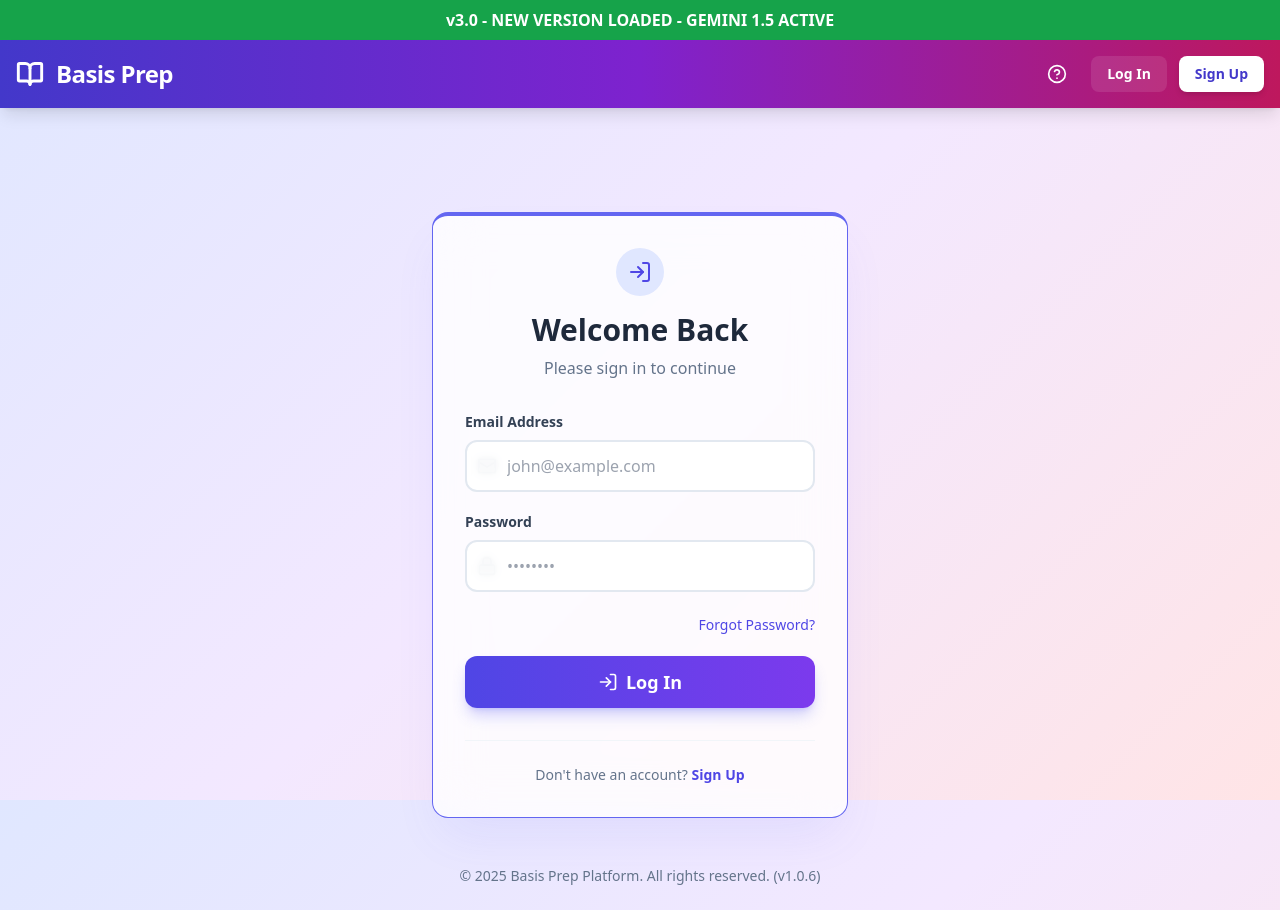
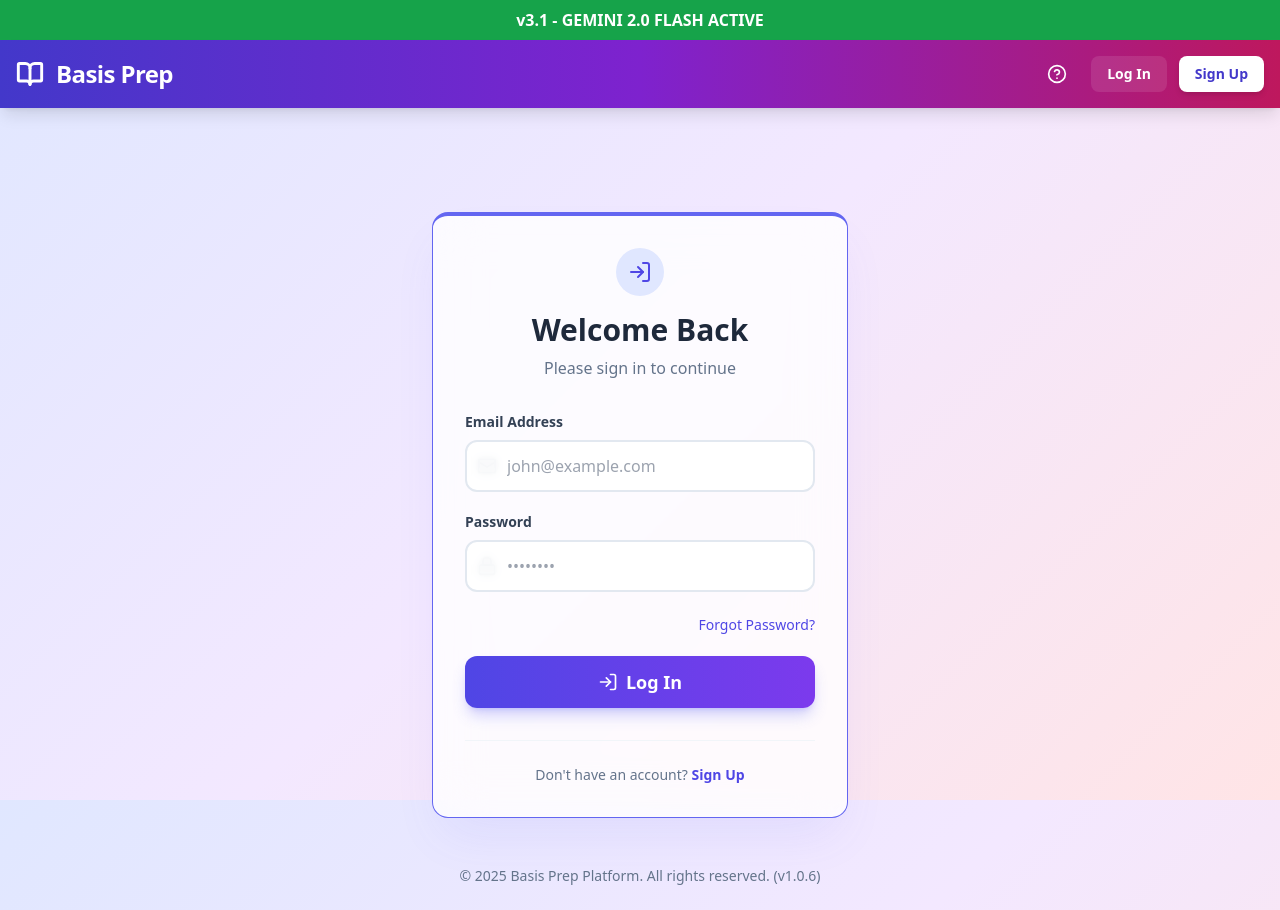
Before and after one commit to mfmqazi/basis-prep, a React (Vite) app: page /login in a window 1280 px wide. Built offline with nearby package versions, Linux system fonts and the light colour scheme; no server answers.

Commit message:
Fix: Use gemini-2.0-flash (GA model) instead of deprecated gemini-1.5-flash

```diff
--- a/src/App.jsx
+++ b/src/App.jsx
@@ -15,7 +15,7 @@ function App() {
   return (
     <Router basename={import.meta.env.DEV ? '/' : '/basis-prep'}>
       <div className="bg-green-600 text-white text-center py-2 font-bold px-4">
-        v3.0 - NEW VERSION LOADED - GEMINI 1.5 ACTIVE
+        v3.1 - GEMINI 2.0 FLASH ACTIVE
       </div>
       <AuthProvider>
         <Layout>
--- a/src/utils/QuestionGenerator.js
+++ b/src/utils/QuestionGenerator.js
@@ -61,7 +61,7 @@ export async function generateQuestions(grade, subject, topic, count = 5) {
     const apiKey = import.meta.env.VITE_GEMINI_API_KEY;
 
     // Debug log to check if key exists (don't log the actual key)
-    console.log("v1.0.5 - Using Gemini 1.5 Flash");
+    console.log("v3.1 - Using Gemini 2.0 Flash (GA)");
     console.log("🔑 API Key Status:", apiKey ? "Present" : "Missing");
 
     // If no API key, use fallback
@@ -158,7 +158,7 @@ Return ONLY valid JSON (no markdown, no code blocks, no extra text):
 ]`;
 
         // Direct API call using fetch
-        const response = await fetch(`https://generativelanguage.googleapis.com/v1beta/models/gemini-1.5-flash:generateContent?key=${apiKey}`, {
+        const response = await fetch(`https://generativelanguage.googleapis.com/v1beta/models/gemini-2.0-flash:generateContent?key=${apiKey}`, {
             method: 'POST',
             headers: {
                 'Content-Type': 'application/json',
```
